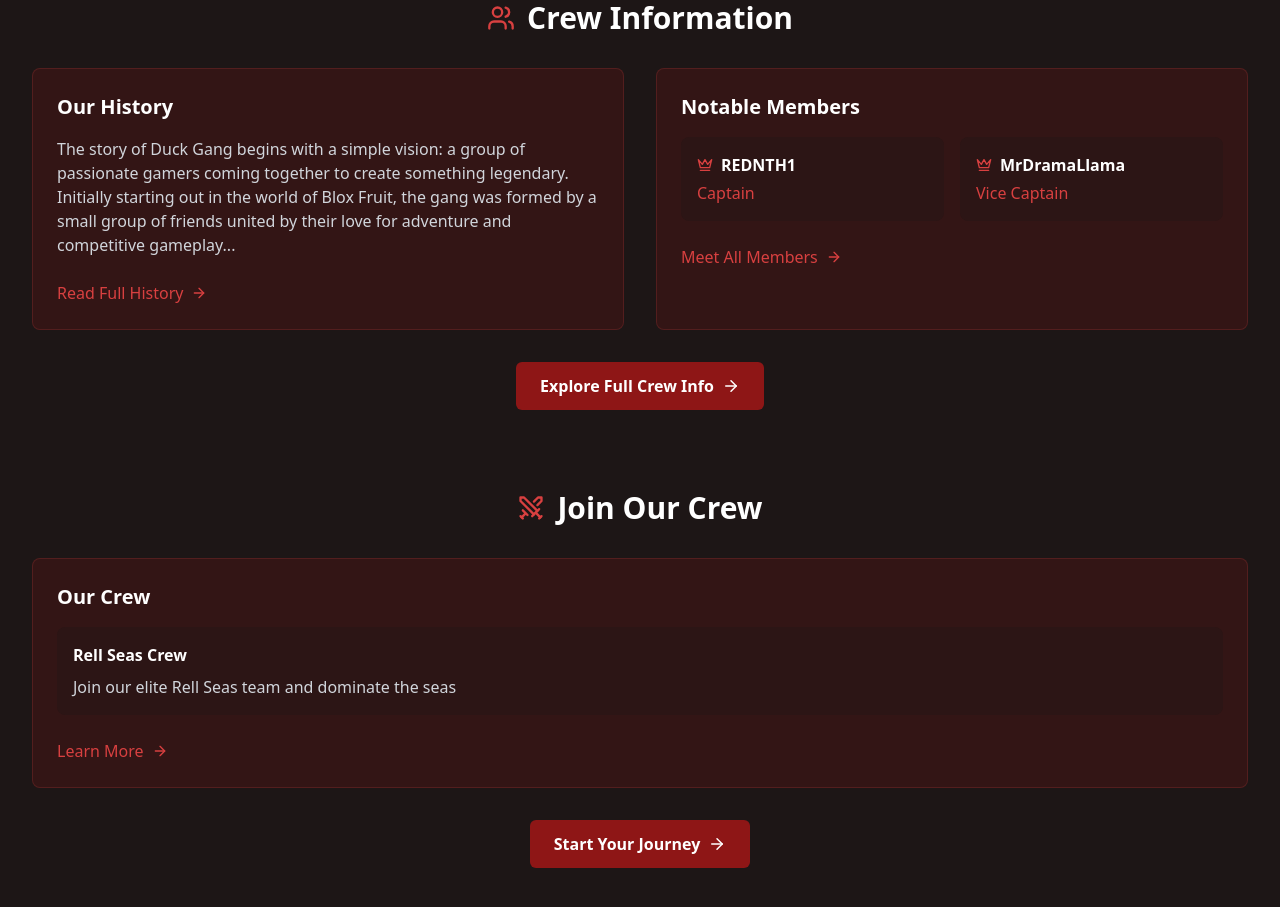
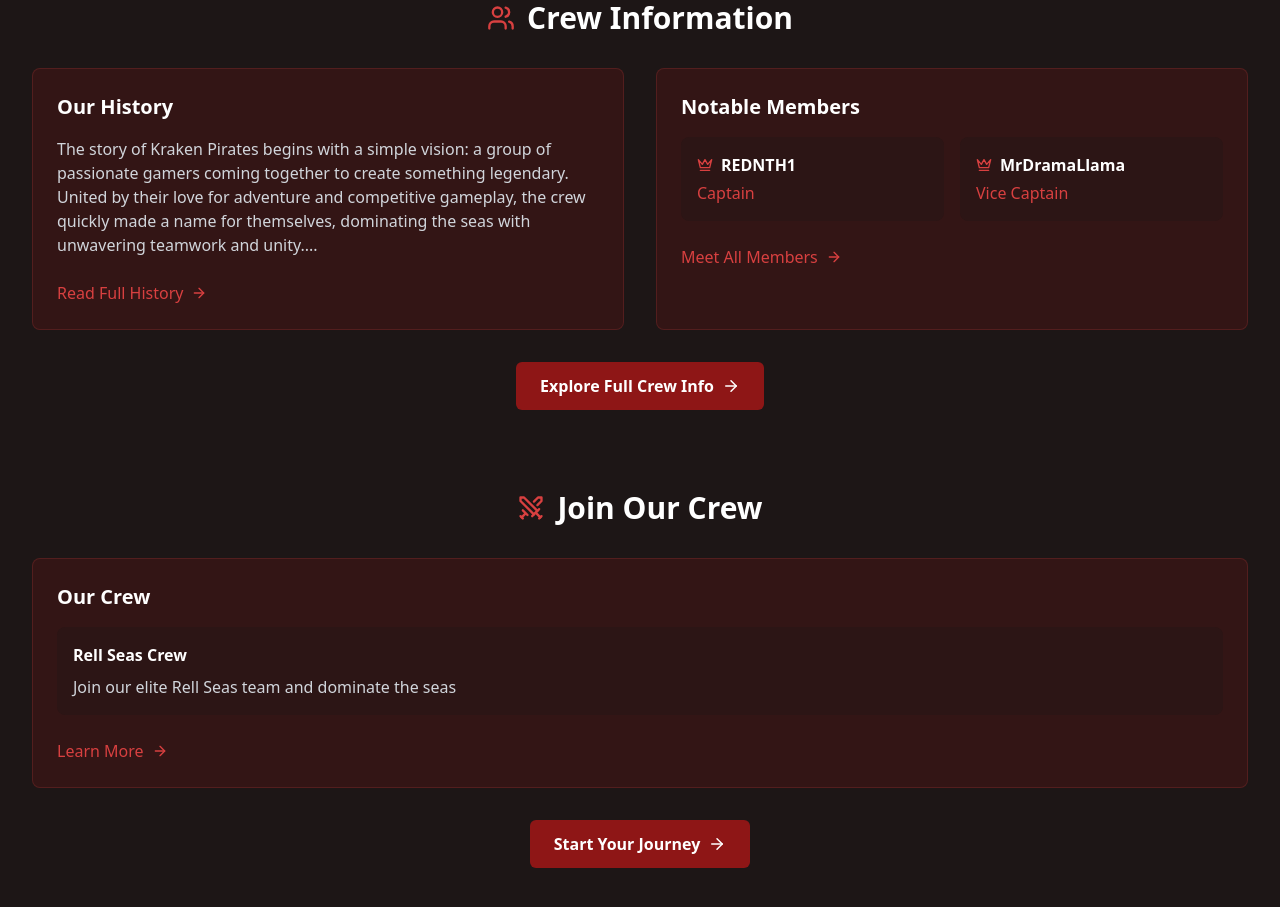
Before and after one commit to Rutwik2003/Kraken-Pirates-Website, a React (Vite) app: page / in a window 1280 px wide. Shown: the part 880-1787 px from the top of the page. Built offline with nearby package versions, Linux system fonts and the light colour scheme; grey boxes are pictures that could not be loaded.

Commit message:
fixes T_T

```diff
--- a/src/components/JoinCrew.tsx
+++ b/src/components/JoinCrew.tsx
@@ -90,7 +90,7 @@
           >
             <div className="p-8">
               <h3 className="text-2xl font-bold text-white mb-4">Rell Seas</h3>
-              <p className="text-gray-300 mb-4">Be part of Kraken Pirate's Crew! Get ready for legendary adventures, as we dominate the new world of Rell Seas from day one!</p>
+              <p className="text-gray-300 mb-4">Be part of Kraken Pirates Crew! Get ready for legendary adventures, as we dominate the new world of Rell Seas from day one!</p>
               <div className="flex items-center text-primary-600">
                 <span className="mr-2">View Details</span>
                 {selectedDivision === 'rell' ? <ChevronUp size={20} /> : <ChevronDown size={20} />}
--- a/src/pages/Home.tsx
+++ b/src/pages/Home.tsx
@@ -34,11 +34,11 @@
                   Our History
                 </h3>
                 <p className="text-gray-300 mb-6">
-                  The story of Duck Gang begins with a simple vision: a group of
-                  passionate gamers coming together to create something
-                  legendary. Initially starting out in the world of Blox Fruit,
-                  the gang was formed by a small group of friends united by
-                  their love for adventure and competitive gameplay...
+                The story of Kraken Pirates begins with a simple vision: a group
+              of passionate gamers coming together to create something
+              legendary. United by their love for adventure and competitive
+              gameplay, the crew quickly made a name for themselves, dominating
+              the seas with unwavering teamwork and unity....
                 </p>
                 <Link
                   to="/crew-info"
```
